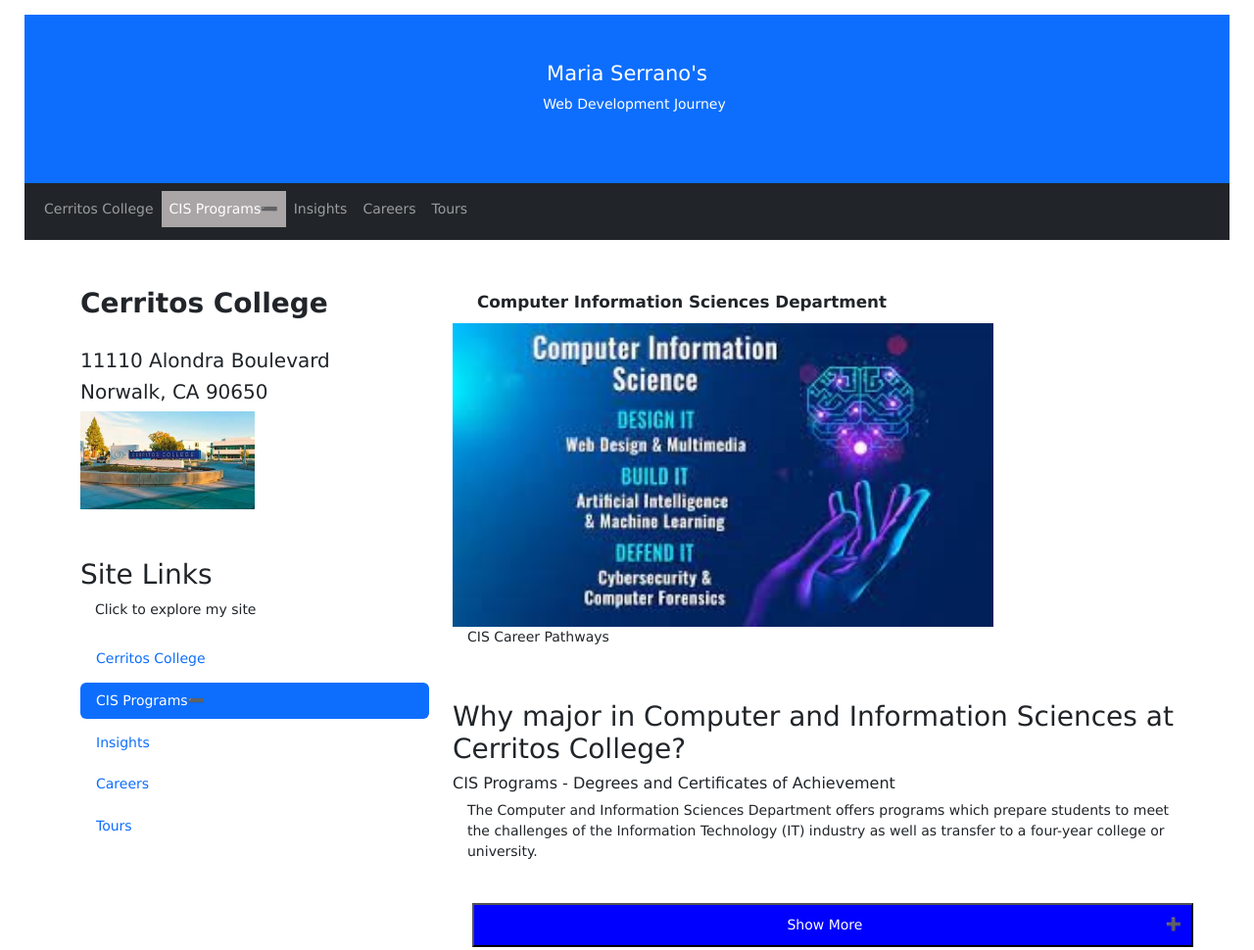
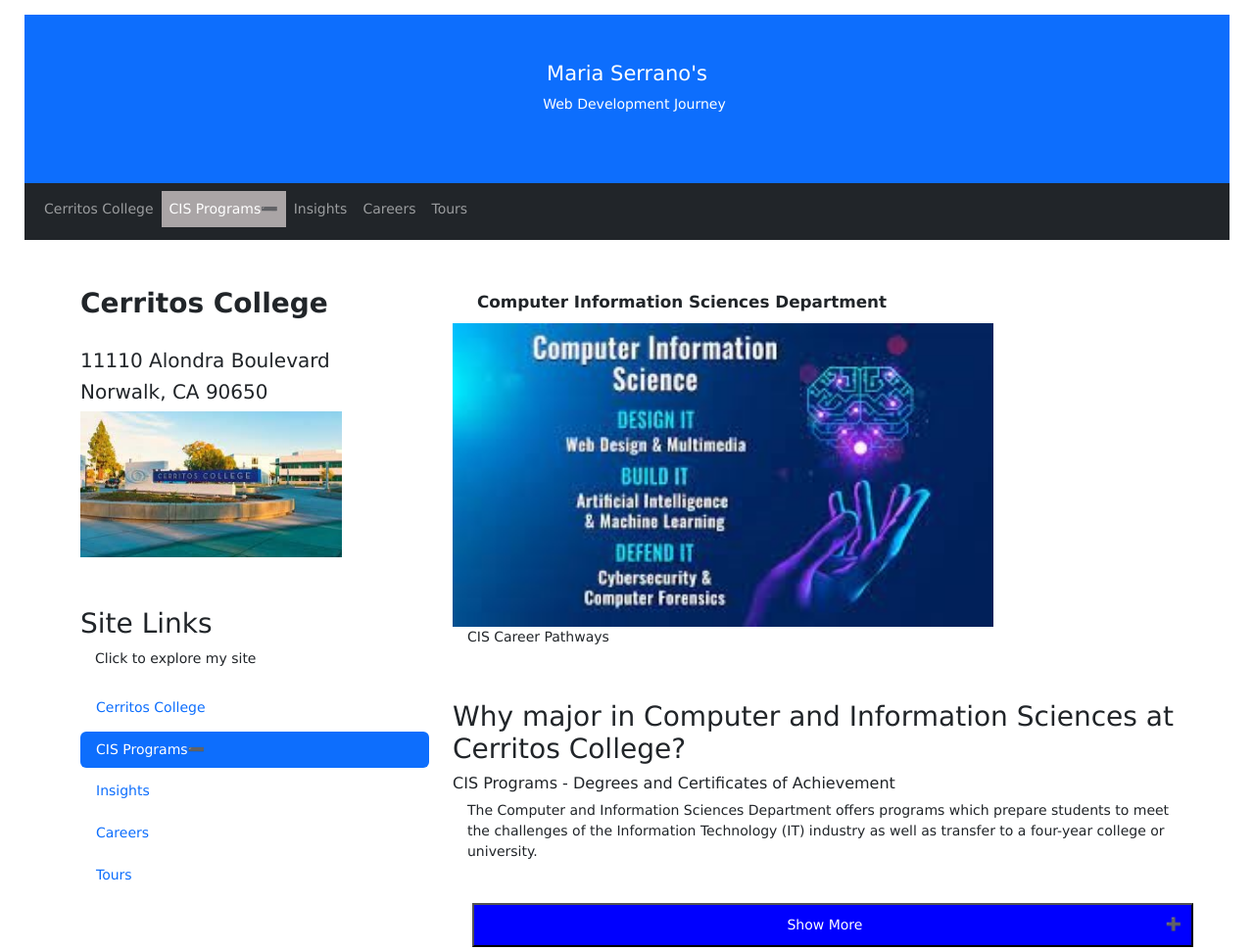
Before and after one commit to MSerranoK12/CIS164_Proj1-4, a plain HTML site: page cisprog.html in a window 1280 px wide. Shown: the top 970 px of the page at 98% size. Drawn offline with nearby package versions, Linux system fonts and the light colour scheme.

Commit message:
Update cisprog.html

```diff
--- a/cisprog.html
+++ b/cisprog.html
@@ -47,7 +47,7 @@
       <h5>11110 Alondra Boulevard</h5>
       <h5>Norwalk, CA 90650</h5>
       <div class="Image"></div>
-      <img src="Campus.jpg" style="width: 50%;">
+      <img src="Campus.jpg" style="width: 75%;">
       <p><em></em>
         <br>
         <b></b></p>
```
